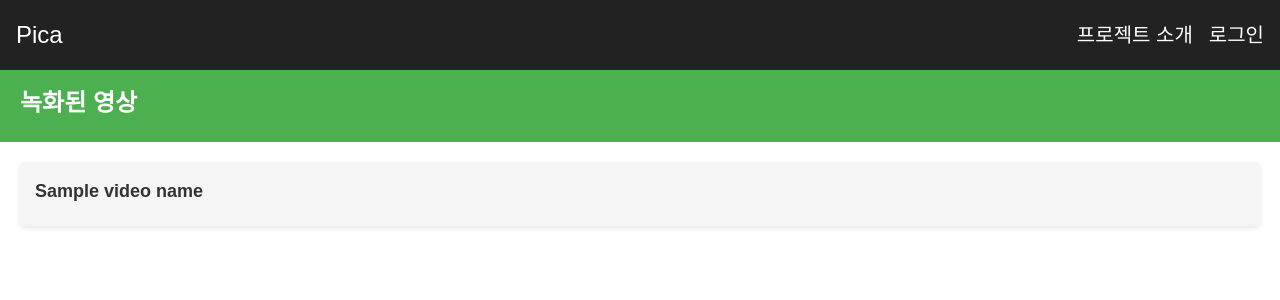
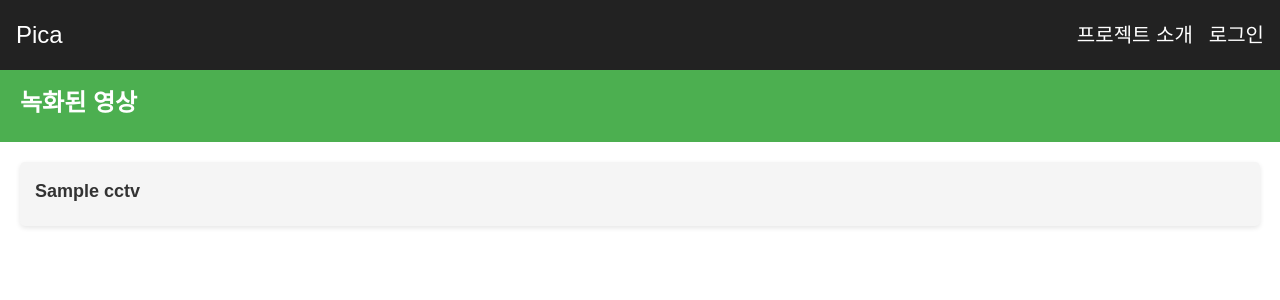
Before and after one commit to PiCa-Team/pica_proj, a Django app: template train_manage/templates/recorded_videos.html in a window 1280 px wide. Shown: the top 300 px of the page. Run offline with Django 4.2, Linux system fonts and the light colour scheme; tables that the repository leaves empty hold one stand-in row (values such as "Sample post"); the template is opened without the code that fills it: values that come from a table or form of the project are taken from there, most other values are stand-ins (such as "Sample title", 1, 10 or a date in 2020).

Commit message:
[UPDATE] 전체 코드 최적화

```diff
--- a/train_manage/s3_to_db_importer.py
+++ b/train_manage/s3_to_db_importer.py
@@ -151,8 +151,8 @@ def import_headcount_from_s3_to_db(video_info_folder):
                                               video_name=video_info.name.replace(".mp4", ".csv"))
             video_headcount_df = pd.read_csv(StringIO(video_headcount))
             video_headcount_df['density_degree'] = \
-                video_headcount_df['density_degree'].replace("0    ", "").replace(" Name:", ""). \
-                    replace(" density_degree,", "").replace(" dtype: object", "")
+                video_headcount_df['density_degree'].str.replace("0    ", "") \
+                    .str.replace(" Name: density_degree, dtype: object", "")
             new_headcount = HeadCount(
                 in_train=int(video_headcount_df['in_train']),
                 out_train=int(video_headcount_df['out_train']),
--- a/train_manage/templates/recorded_videos.html
+++ b/train_manage/templates/recorded_videos.html
@@ -14,10 +14,10 @@
         <h1>녹화된 영상</h1>
     </header>
     <section class="video-gallery">
-        {% for video_name in video_names %}
+        {% for cctv in cctvs %}
             <div class="video-container">
-                <a href="{% url 'video_detail' video_name %}">
-                    <h3>{{ video_name }}</h3>
+                <a href="{{ cctv.video_url }}">
+                    <h3>{{ cctv.name }}</h3>
                 </a>
             </div>
         {% endfor %}
```
Also changed, not shown: train_manage/views.py (+4 -8 lines).
